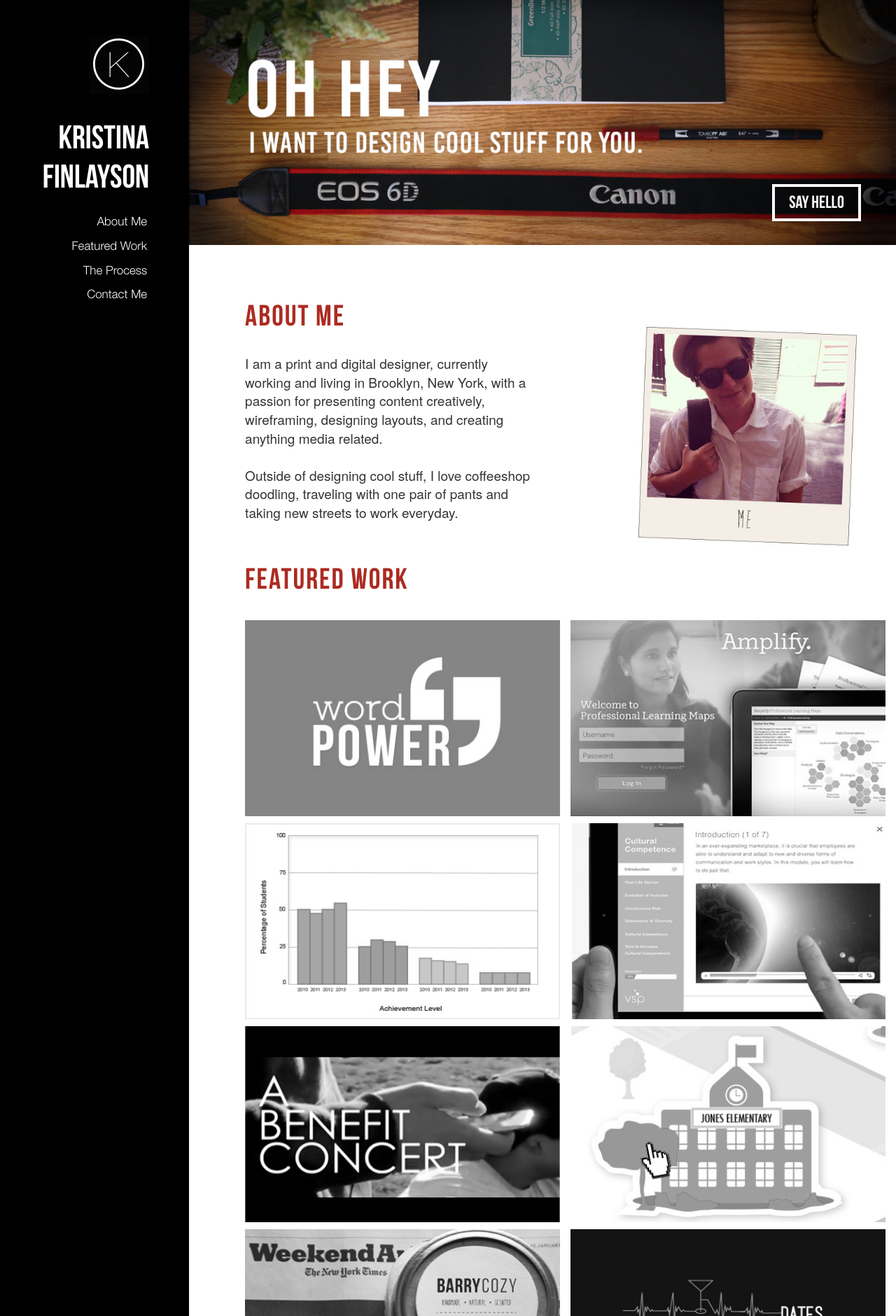
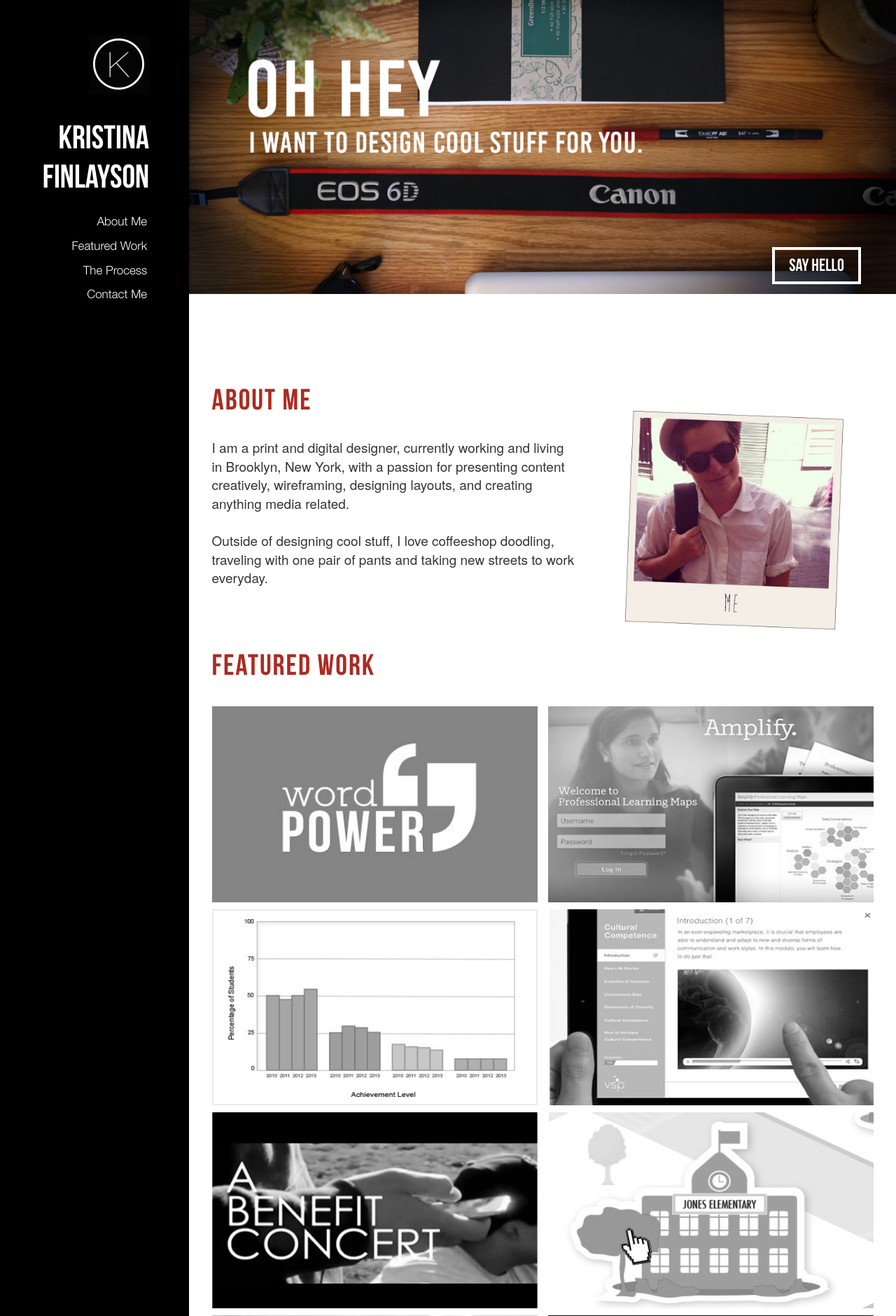
Before and after one commit to tmjam/tina-portfolio, a PHP site: page / in a window 1280 px wide. Shown: the top 1880 px of the page at 70% size. Run offline with PHP 8.4, Linux system fonts and the light colour scheme; some libraries are stand-ins or nearby versions; some web fonts are replaced.

Commit message:
Updates to UI elements

```diff
--- a/css/main.css
+++ b/css/main.css
@@ -157,10 +157,8 @@ html,body,.body-container
  margin-right: 0px;
  width: 78.9%;
  -webkit-overflow-scrolling: touch;
- padding-left: 80px;
 }
 .header-img-row{
-  margin-left: -80px;
 }
 
 #contact-modal {
@@ -326,9 +324,7 @@ ul#navigation li:hover, ul#navigation li.menu-active{
   display: none;
 }
 #container {width: 960px; margin: 0 auto;}
-#featured {
-  margin-top: 35px;
-}
+
 #modal-body-content {
   font-size: 1.6rem;
   font-family: HelveticaNeue;
@@ -339,6 +335,7 @@ ul#navigation li:hover, ul#navigation li.menu-active{
   bottom: 20px;
   right: 10px;
   cursor: pointer;
+  display: none;
 }
 #image-modal .modal-title {
   font-family: BebasNeue;
@@ -360,7 +357,7 @@ text-transform: uppercase;}
 .circle {border-radius: 230px;}
 
 .header-img{
-  height: 350px;
+  height: 470px;
   background-image: url('../img/banner.jpg');
   background-size: 100%;
   background-repeat: no-repeat;
@@ -369,20 +366,20 @@ text-transform: uppercase;}
 .content-section{
   margin-bottom: 50px;
   clear: both;
-  max-width: 960px;
-  margin-top: 60px;
+  max-width: 945px;
+  padding-top: 60px;
+  margin: 0 auto;
 }
 #contact{
   text-align: center;
-  min-height: 200px;
-  margin-top: 100px;
+  min-height: 315px;
+  margin-top: 60px;
 }
 
 footer {
   padding: 20px;
   background: #aaa;
   margin: -15px;
-  margin-left: -80px;
   font-size: 1.3rem;
 
 }
@@ -439,7 +436,7 @@ footer p{
 }
 div.-accordion__expander{
     overflow: hidden;
-    width: 95% !important;
+    width: 100% !important;
     padding-left: 12px;
     padding-top: 0px;
 }
@@ -473,7 +470,7 @@ filter: progid:DXImageTransform.Microsoft.BasicImage(rotation=3);
 #process{
   color: white;
   padding: 0px;
-  margin-left: -80px;
+  margin-left: -15px;
   margin-right: -15px;
   position: relative;
   min-height: 0px;
@@ -510,7 +507,7 @@ filter: progid:DXImageTransform.Microsoft.BasicImage(rotation=3);
 .context {
   font-family: HelveticaNeue;
   color: #333;
-  width: 45%;
+  width: 55%;
   font-size: 1.9rem;
 }
 img.img-grid{
@@ -735,12 +732,17 @@ textarea[contenteditable] {
     .header-img button {
       top: 60%;
     }
-      li.-accordion__panel.-accordion--active {
-    width: 80% !important;
+    li.-accordion__panel.-accordion--active {
+      width: 80% !important;
     }
+
   }
 
-
+ @media only screen and (min-width : 1200px) and (max-width: 1250){
+   #about {
+      padding-top: 0;
+    }
+}
 
   /*==========  Non-Mobile First Method  ==========*/
 
@@ -749,6 +751,13 @@ textarea[contenteditable] {
     .header-img button {
       top: 60% !important;
     }
+    .header-img {
+      height: 336px;
+    }
+    .content-section {
+      padding-top: 0;
+    }
+
   }
 
   /* Medium Devices, Desktops */
@@ -771,7 +780,7 @@ textarea[contenteditable] {
        position: relative;
        left: 0%;
      }
-     .header-img-row {
+     .header-img, .header-img-row {
         height: 320px;
         margin-top: -30px;
      }
@@ -793,6 +802,12 @@ textarea[contenteditable] {
       }
       #process h2 {
         margin-left: 15px !important;
+      }
+      #about {
+        padding-top: 0;
+      }
+      #contact{
+        min-height: 512px;
       }
   }
 
--- a/index.php
+++ b/index.php
@@ -383,7 +383,7 @@
                         </section>
 
                         <section id="process" class="content-section scrollable">
-                            <h2 class="org-heading" style="margin-left: 80px;">THE PROCESS</h2>
+                            <h2 class="org-heading" style="margin-left: 95px;">THE PROCESS</h2>
                             <ul id="process-flow" data-direction="vertical" class="-accordion -accordion--basic -accordion--vertical">
                               <li class="-accordion__panel">
                                 <span class="-accordion__heading">SKETCH IT<span class="-accordian-count">1</span></span>
--- a/js/main.js
+++ b/js/main.js
@@ -123,6 +123,15 @@
 	        		IESafe:true
 	        	});
 	        });
+
+	        //Check to see if the window is top if not then display button
+			$('#module-container').scroll(function(){
+				if ($(this).scrollTop() > 100) {
+					$('.slideTop img').fadeIn();
+				} else {
+					$('.slideTop img').fadeOut();
+				}
+			});
     	}
 	});
 })();
```
